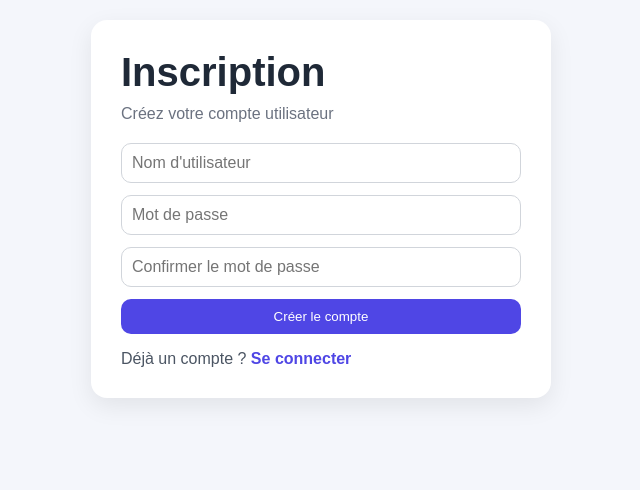
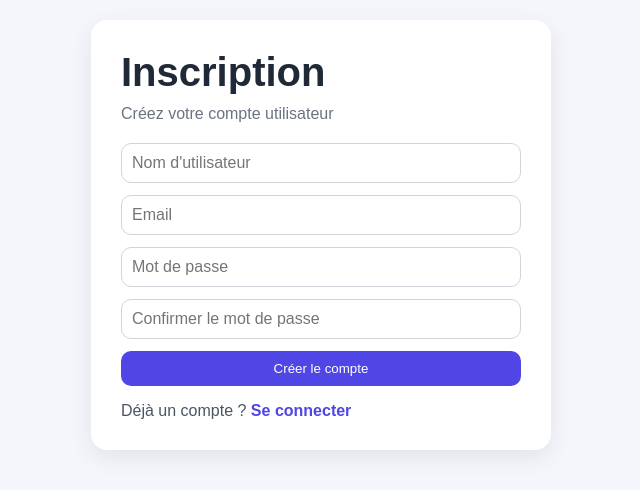
Before and after one commit to fatoumbayeseck/todo_web, a Flask app: page /register in a window 1280 px wide. Shown: the top 490 px of the page, without its empty margins (319-959 px from the left). Run offline with Flask 3, Linux system fonts and the light colour scheme; data that the repository does not hold is empty; some libraries are stand-ins or nearby versions.

Commit message:
Update register.html

```diff
--- a/templates/register.html
+++ b/templates/register.html
@@ -31,6 +31,7 @@
 
             <form method="POST" class="auth-form">
                 <input type="text" name="username" placeholder="Nom d'utilisateur" required>
+                <input type="email" name="email" placeholder="Email" required>
                 <input type="password" name="password" placeholder="Mot de passe" required>
                 <input type="password" name="confirm_password" placeholder="Confirmer le mot de passe" required>
                 <button type="submit">Créer le compte</button>
```
